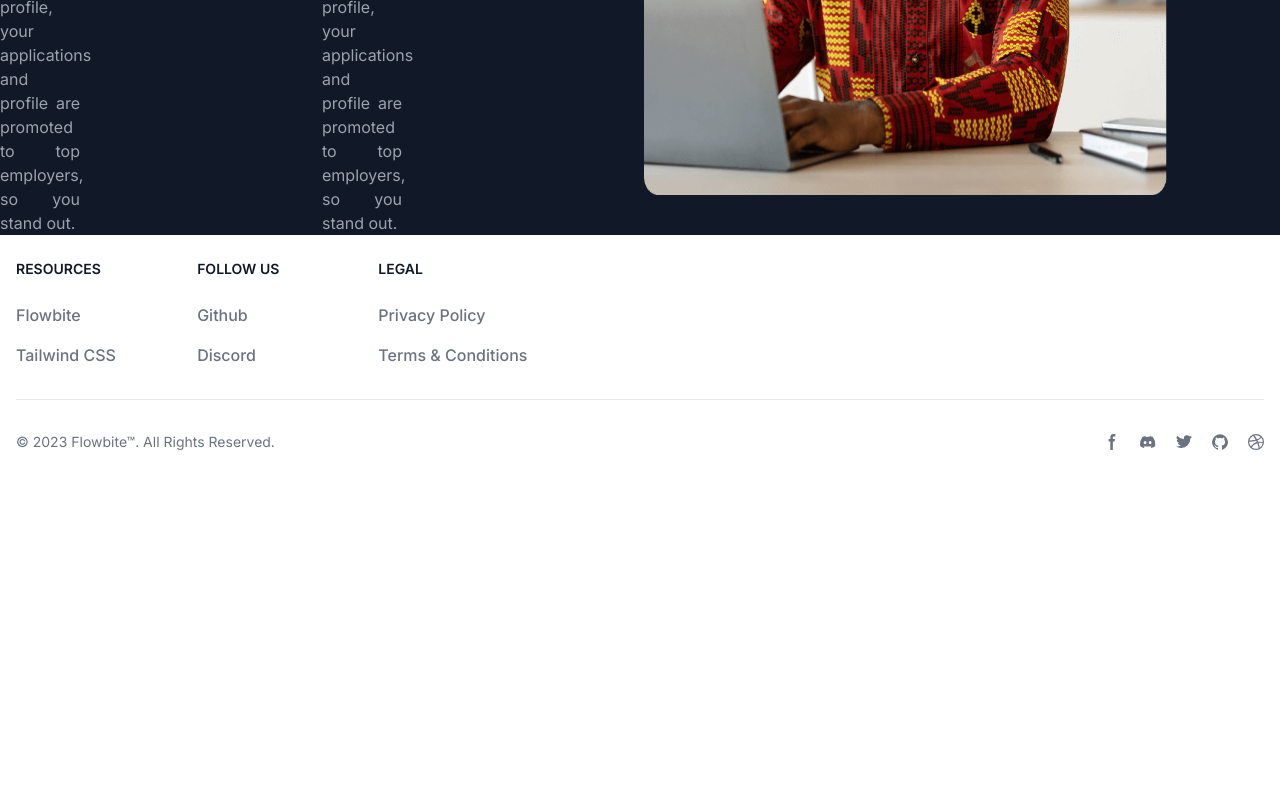
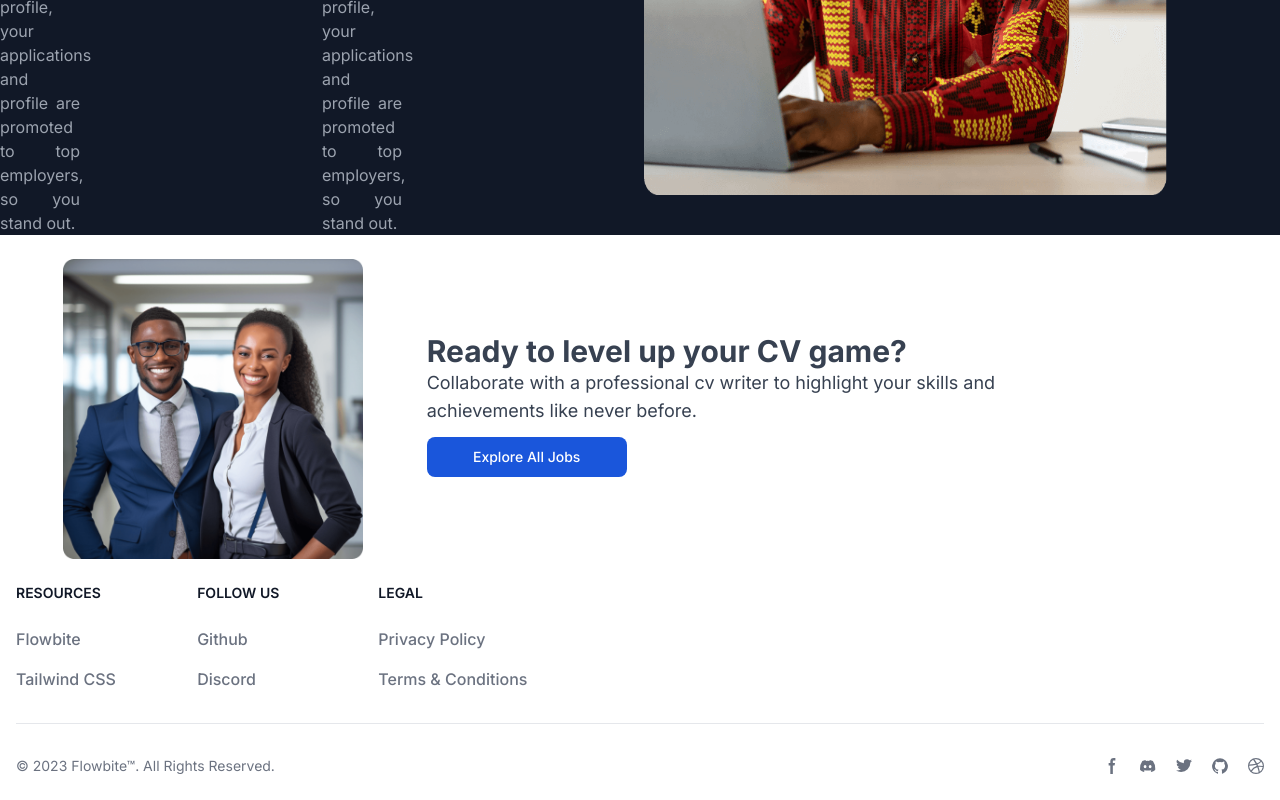
Before and after one commit to naimulislamshakil/job_posting_website_client, a Next.js app: page / in a window 1280 px wide. Shown: the part 1875-2675 px from the top of the page. Before the commit the page ends 2351 px from the top, so only its background shows below. Built offline with nearby package versions, Linux system fonts and the light colour scheme.

Commit message:
complete upgrade cv section

```diff
--- a/next.config.mjs
+++ b/next.config.mjs
@@ -1,7 +1,7 @@
 /** @type {import('next').NextConfig} */
 const nextConfig = {
 	images: {
-		domains: ['i.roamcdn.net'],
+		domains: ['i.roamcdn.net', 'www.jobberman.com.gh'],
 	},
 };
 
--- a/src/app/page.js
+++ b/src/app/page.js
@@ -2,6 +2,7 @@ import AdvanceSection from '@/components/apps/Home/AdvanceSection';
 import Banner from '@/components/apps/Home/Banner';
 import CurrentHiring from '@/components/apps/Home/CurrentHiring';
 import JobVacancies from '@/components/apps/Home/JobVacancies.jsx';
+import UpgradeCV from '@/components/apps/Home/UpgradeCV';
 import Image from 'next/image';
 
 export default function Home() {
@@ -11,6 +12,7 @@ export default function Home() {
 			<JobVacancies />
 			<CurrentHiring />
 			<AdvanceSection />
+			<UpgradeCV />
 		</div>
 	);
 }
--- a/src/components/apps/Home/AdvanceSection.jsx
+++ b/src/components/apps/Home/AdvanceSection.jsx
@@ -1,3 +1,4 @@
+"use client"
 import Image from 'next/image';
 import React from 'react';
 import ArrowForwardIcon from '@mui/icons-material/ArrowForward';
--- /dev/null
+++ b/src/components/apps/Home/UpgradeCV.jsx
@@ -0,0 +1,36 @@
+import Image from 'next/image';
+import Link from 'next/link';
+import React from 'react';
+
+const UpgradeCV = () => {
+	return (
+		<div className="container mx-auto mt-6">
+			<div className="grid grid-cols-3">
+				<div className="flex justify-center items-center">
+					<Image src="/accats/cv.png" width={300} height={300} alt="ghasf" />
+				</div>
+
+				<div className="flex flex-col col-span-2 justify-center">
+					<h3 className="text-3xl font-bold text-[#374151] text-start">
+						Ready to level up your CV game?
+					</h3>
+
+					<p className="text-[#374151] text-lg">
+						Collaborate with a professional cv writer to highlight your skills
+						and
+						<br /> achievements like never before.
+					</p>
+
+					<Link
+						href="/"
+						class="text-white bg-blue-700 hover:bg-blue-800 font-medium rounded-lg text-sm px-5 py-2.5 me-2 mb-2 text-center w-[200px] mt-3"
+					>
+						Explore All Jobs
+					</Link>
+				</div>
+			</div>
+		</div>
+	);
+};
+
+export default UpgradeCV;
```
Also changed, not shown: public/accats/cv.png (added).
